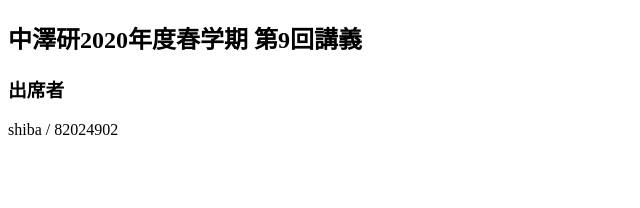
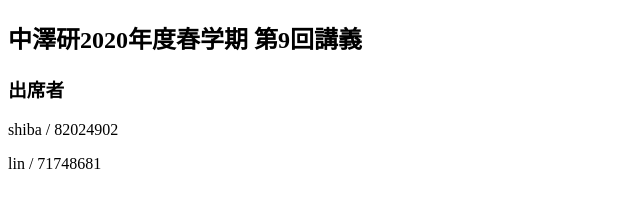
Before and after one commit to yuting0624/git-workshop, a plain HTML site: page index.html in a window 1280 px wide. Shown: the whole page, without its empty margins (0-640 px from the left). Drawn offline with Linux system fonts and the light colour scheme.

Commit message:
Update index.html
Add my login name & student id

```diff
--- a/index.html
+++ b/index.html
@@ -10,6 +10,7 @@
     <h2>中澤研2020年度春学期 第9回講義</h2>
     <h3>出席者</h3>
     <p>shiba / 82024902</p>
+    <p>lin / 71748681</p>
 </body>
 
 </html>
```
